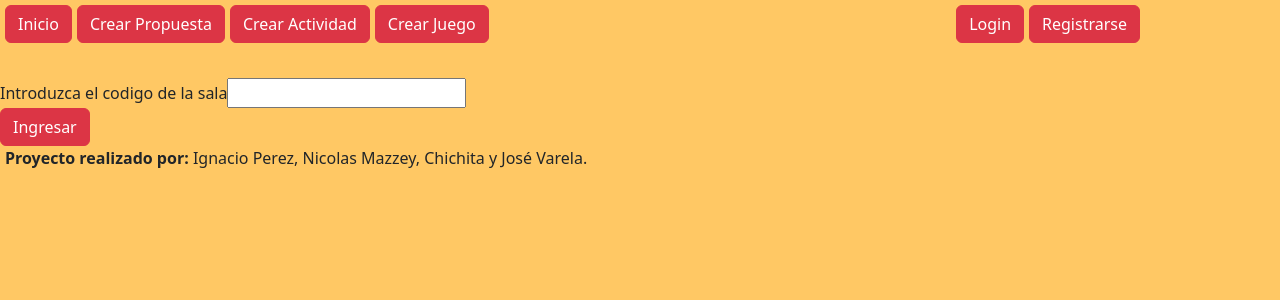
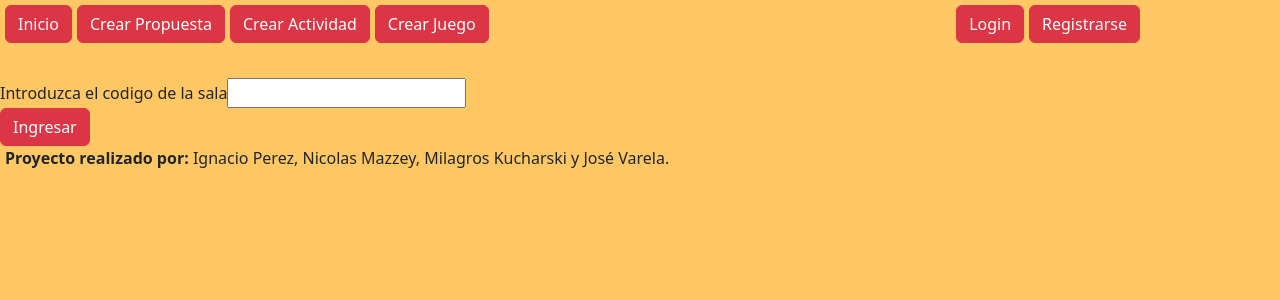
Before and after one commit to JoseVarela8/ProyectoFinal, an Angular app in the folder ProyectoFinal/: page /sala in a window 1280 px wide. Shown: the top 300 px of the page. Built offline with nearby package versions, Linux system fonts and the light colour scheme.

Commit message:
FooterUpdate
Chichita

```diff
--- a/ProyectoFinal/src/app/componentes/footer/footer.component.html
+++ b/ProyectoFinal/src/app/componentes/footer/footer.component.html
@@ -1,3 +1,3 @@
 <div class="container">
-    <p><strong>Proyecto realizado por:</strong> Ignacio Perez, Nicolas Mazzey, Chichita y José Varela. </p>
+    <p><strong>Proyecto realizado por:</strong> Ignacio Perez, Nicolas Mazzey, Milagros Kucharski y José Varela. </p>
 </div>
```
